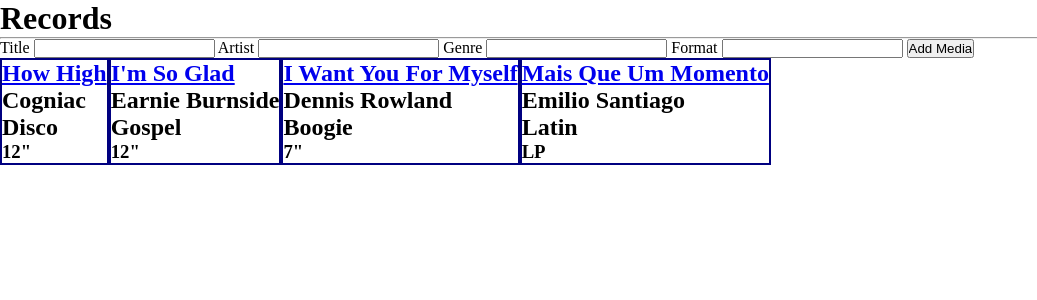
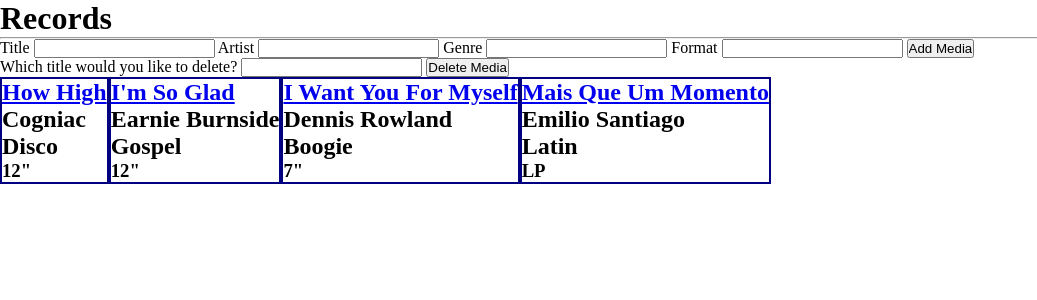
Before and after one commit to rossbuc/record_swap_lab, a Flask app: page /records in a window 1280 px wide. Shown: the top 300 px of the page, without its empty margins (0-1037 px from the left). Run offline with Flask 3, Linux system fonts and the light colour scheme.

Commit message:
Create media delete method which enables user to delete a record by name

```diff
--- a/controllers/records_controller.py
+++ b/controllers/records_controller.py
@@ -1,5 +1,5 @@
 from flask import Blueprint, render_template, request, redirect
-from models.record_list import records, Record, add_new_media
+from models.record_list import records, Record, add_new_media, delete_media
 
 records_blueprint = Blueprint("records", __name__)
 
@@ -21,3 +21,9 @@ def add_record():
     record_to_add = Record(record_title, record_artist, record_genre, record_format)
     add_new_media(record_to_add)
     return redirect('/records')
+
+@records_blueprint.route('/records/delete/<index>', methods=['POST'])
+def delete_record(index):
+    record_title_to_delete = request.form['title_to_delete']
+    delete_media(record_title_to_delete)
+    return redirect('/records')
--- a/models/record_list.py
+++ b/models/record_list.py
@@ -9,3 +9,6 @@ records = [
 
 def add_new_media(media):
     records.append(media)
+
+def delete_media(media):
+    [records.remove(record) for record in records if record.title == media]
--- a/templates/index.jinja
+++ b/templates/index.jinja
@@ -23,6 +23,13 @@
             <input type="submit" value="Add Media">
         </form>
     </div>
+    <div class="delete-record">
+        <form action="/records/delete/<index>" method="POST">
+            <label for="title_to_delete">Which title would you like to delete?</label>
+            <input type="text" name="title_to_delete" id="title_to_delete">
+            <input type="submit" value="Delete Media">
+        </form>
+    </div>
     <section class="records">
         {% for record in record_list %}
         <div class="records-entry">
```
